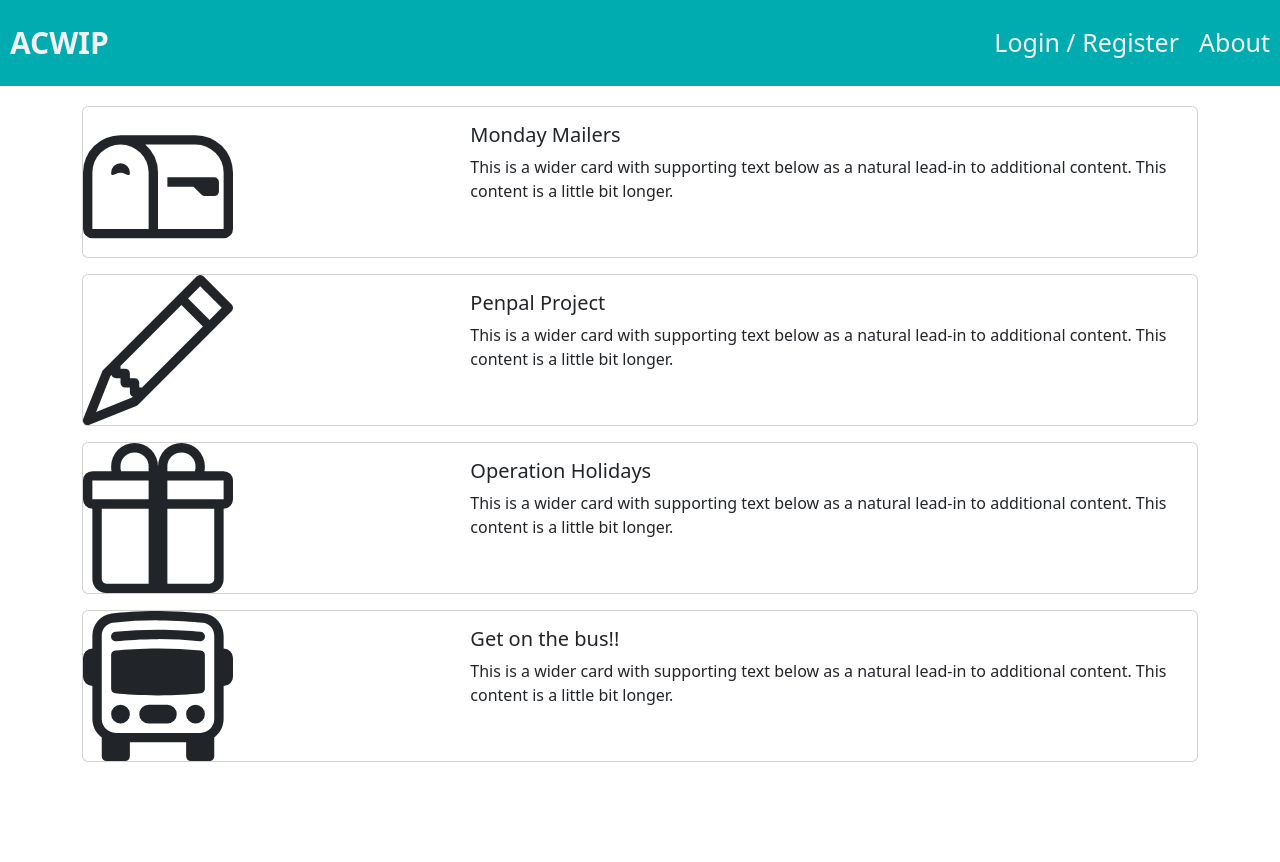
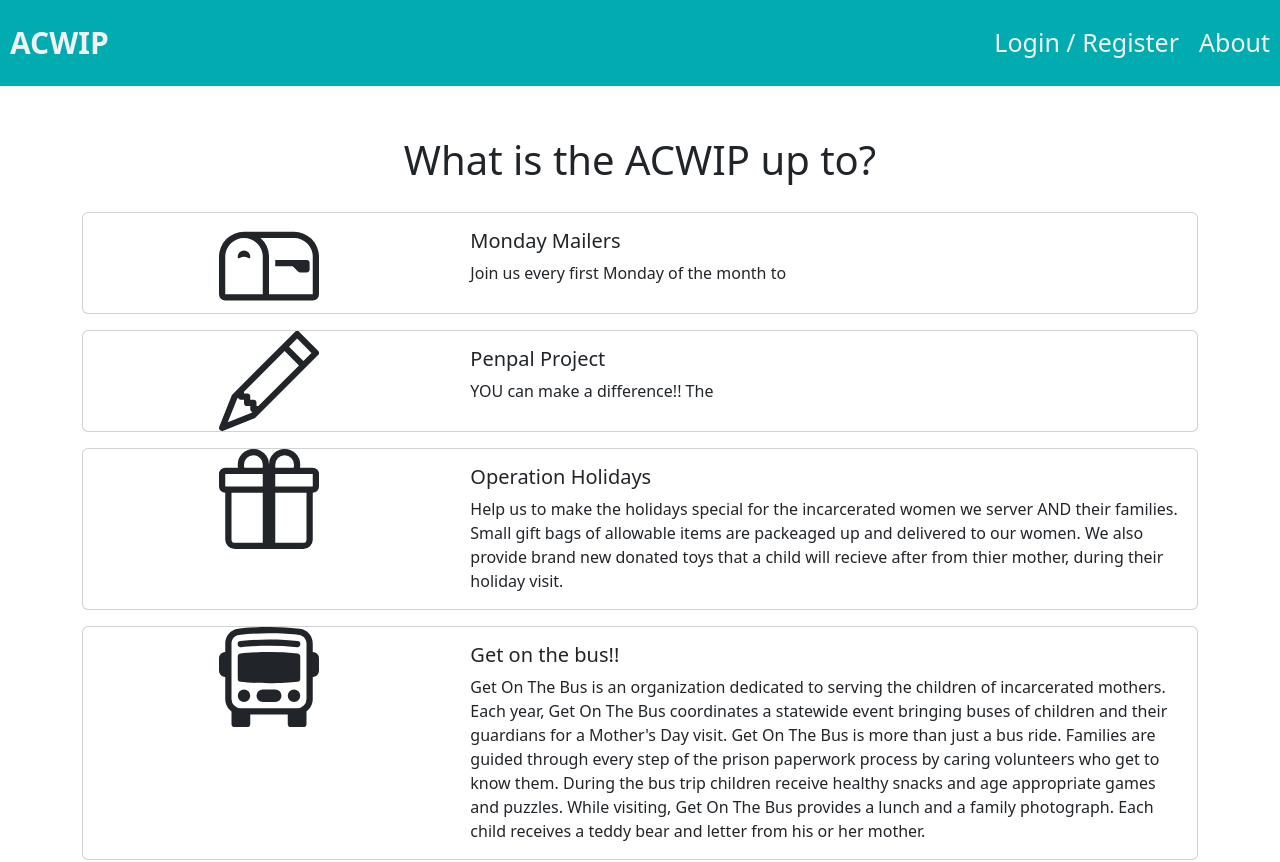
Before and after one commit to prime-mcgowan/solo_ACWIP, a React (Create React App) app: page /#/getInvolvedPage in a window 1280 px wide. Shown: the top 862 px of the page. Built offline with nearby package versions, Linux system fonts and the light colour scheme; no server answers.

Commit message:
volunteerForm onClick info completed and writitngTips page styled

```diff
--- a/src/components/GetInformed/GetInformedPage.jsx
+++ b/src/components/GetInformed/GetInformedPage.jsx
@@ -5,10 +5,25 @@ import { useHistory } from 'react-router-dom';
 
 function GetInformedPage() {
 
+  const numberStyles = {
+    position:'realative',
+    justifyContent:'center',
+    alignItems:'center',
+    alignSelf:'center',
+    paddingTop: 15,
+    fontSize:50
+  }
+
+  const cardBodyStyles = {
+    fontSize: 25,
+    textAlign:'center'
+  }
+
+
     return (
 <>
 
-<div className="intro" style={{paddingTop:40, marginLeft: 75, marginRight: 75, fontSize: 18, textAlign:'center'}}>
+<div className="intro" style={{paddingTop:40, marginLeft: 75, marginRight: 75, fontSize: 24, textAlign:'center'}}>
     <p>The majority of women in prison are mothers, and they are usually the primary caretakers of the children.
         The huge increase in female incarceration has significant impact on children and families.
         An incarcerated woman is at risk of losing her children to the foster care system,
@@ -26,35 +41,29 @@ function GetInformedPage() {
   style={{position:'realative',justifyContent:'center', alignItems:'center', alignSelf:'center',
           paddingTop: 15, fontSize:50}}>80</h5>
     <div className="card-body" >
-      <h5 className="card-title" style={{fontSize: 25, textAlign:'center'}}>Percentage of incarcerated women who are mothers.</h5>
+      <h5 className="card-title" style={cardBodyStyles}>Eighty percent of incarcerated women are mothers.</h5>
     </div>
     {/* https://www.prisonpolicy.org/factsheets/women_pie_chart_report_2019.pdf */}
   </div>
 
 
   <div className="card">
-  <h5 className="card-title">1.25</h5>
+  <h5 className="card-title" style={numberStyles}>1.25</h5>
     <div className="card-body">
-      <h5 className="card-title">1.25 million children in have an incarcerated parent</h5>
+      <h5 className="card-title" style={cardBodyStyles}>Over one million children have an incarcerated parent</h5>
     </div>
       {/* https://www.aclu.org/other/facts-about-over-incarceration-women-united-states */}
 
   </div>
 
   <div className="card">
-  <h5 className="card-title">77</h5>
+  <h5 className="card-title" style={numberStyles}>77</h5>
     <div className="card-body">
-      <h5 className="card-title">Percentage of women who have experienced partner violence</h5>
+      <h5 className="card-title" style={cardBodyStyles}>Seventy-seven percent of incarncerated women have experienced partner violence</h5>
     </div>
   </div>
 
-  <div className="card">
-  <h5 className="card-title">39</h5>
-    <div className="card-body">
-      <h5 className="card-title">Percentage incarcerated women who led a single-parent household</h5>
-    </div>
-    {/* https://www.sentencingproject.org/app/uploads/2022/11/Incarcerated-Women-and-Girls.pdf */}
-  </div>
+
 </div>
 
 
@@ -62,33 +71,26 @@ function GetInformedPage() {
 {/* second card deck */}
 <div className="card-group" style={{marginLeft: 100, marginRight: 100}}>
   <div className="card">
-  <h5 className="card-title">63</h5>
+  <h5 className="card-title" style={numberStyles}>63</h5>
     <div className="card-body">
-      <h5 className="card-title">Percentage incarcerated individuals imprisoned over 100 miles from their families.</h5>
+      <h5 className="card-title" style={cardBodyStyles}>Sixty-three percent of incarcerated individuals are imprisoned over 100 miles away from their families</h5>
     </div>
     {/* https://www.prisonpolicy.org/reports/prisonvisits.html*/}
   </div>
 
-  <div className="card">
-  <h5 className="card-title"></h5>
-    <div className="card-body">
-      <h5 className="card-title"></h5>
-    </div>
-      {/* https://www.aclu.org/other/facts-about-over-incarceration-women-united-states */}
 
-  </div>
 
   <div className="card">
-  <h5 className="card-title">13</h5>
+  <h5 className="card-title" style={numberStyles}>13</h5>
     <div className="card-body">
-      <h5 className="card-title">Incarcerated individuals who recieve visitors have their chances of a felony re-conviction drop by 13%</h5>
+      <h5 className="card-title" style={cardBodyStyles}>Incarcerated individuals who recieve visitors have their chances of a felony re-conviction drop by thirteen percent</h5>
     </div>
   </div>
 
   <div className="card">
-  <h5 className="card-title">39</h5>
+  <h5 className="card-title" style={numberStyles}>39</h5>
     <div className="card-body">
-      <h5 className="card-title">Percentage incarcerated women who led a single-parent household</h5>
+      <h5 className="card-title" style={cardBodyStyles}>Thirty-nine percent of incarcerated women led a single-parent household</h5>
     </div>
     {/* https://www.sentencingproject.org/app/uploads/2022/11/Incarcerated-Women-and-Girls.pdf */}
   </div>
--- a/src/components/GetInvolvedPage/GetInvolvedPage.jsx
+++ b/src/components/GetInvolvedPage/GetInvolvedPage.jsx
@@ -3,23 +3,36 @@ import { useHistory } from 'react-router-dom';
 
 import Card from 'react-bootstrap/Card';
 import CardGroup from 'react-bootstrap/CardGroup';
+import { faItalic } from '@fortawesome/free-solid-svg-icons';
 
 
 
 
     function GetInvolvedPage() {
 
+    const history = useHistory();
+
+    const svgStyles = {
+        display:'flex',
+        justifyContent:'center'
+    }
+
       return (
 
-            <div className="container">
+        <>
+
+                <h1 style={{marginTop:50, textAlign: 'center'}}>What is the ACWIP up to?</h1>
+
+
+            <div className="container" style={{}}>
 
                 <div className="card mb-3">
                     <div className="row g-0">
 
-                        <div className="col-md-4">
+                        <div className="col-md-4" style={svgStyles}>
                             <svg xmlns="http://www.w3.org/2000/svg"
-                                width="150"
-                                height="150"
+                                width="100"
+                                height="100"
                                 fill="currentColor"
                                 className="bi bi-mailbox"
                                 viewBox="0 0 16 16">
@@ -31,20 +44,22 @@ import CardGroup from 'react-bootstrap/CardGroup';
                         <div className="col-md-8">
                             <div className="card-body">
                                 <h5 className="card-title">Monday Mailers</h5>
-                                <p className="card-text">This is a wider card with supporting text below as a natural lead-in to additional content. This content is a little bit longer.</p>
+                                <p className="card-text">
+                                    Join us every first Monday of the month to
+                                </p>
                         </div>
                     </div>
                 </div>
             </div>
 
 
-            <div className="card mb-3" sx={{maxWidth: '540px'}}>
+            <div className="card mb-3" >
                 <div className="row g-0">
 
-                        <div className="col-md-4">
+                        <div className="col-md-4" style={svgStyles}>
                             <svg xmlns="http://www.w3.org/2000/svg"
-                                width="150"
-                                height="150"
+                                width="100"
+                                height="100"
                                 fill="currentColor"
                                 className="bi bi-pencil"
                                 viewBox="0 0 16 16">
@@ -55,7 +70,9 @@ import CardGroup from 'react-bootstrap/CardGroup';
                         <div className="col-md-8">
                             <div className="card-body">
                                 <h5 className="card-title">Penpal Project</h5>
-                                <p className="card-text">This is a wider card with supporting text below as a natural lead-in to additional content. This content is a little bit longer.</p>
+                                <p className="card-text">
+                                    YOU can make a difference!! The
+                                </p>
                             </div>
                         </div>
                 </div>
@@ -64,10 +81,10 @@ import CardGroup from 'react-bootstrap/CardGroup';
             <div className="card mb-3" sx={{maxWidth: '540px'}}>
                 <div className="row g-0">
 
-                        <div className="col-md-4">
+                        <div className="col-md-4" style={svgStyles}>
                             <svg xmlns="http://www.w3.org/2000/svg"
-                                width="150"
-                                height="150"
+                                width="100"
+                                height="100"
                                 fill="currentColor"
                                 className="bi bi-gift"
                                 viewBox="0 0 16 16">
@@ -78,7 +95,11 @@ import CardGroup from 'react-bootstrap/CardGroup';
                         <div className="col-md-8">
                             <div className="card-body">
                                 <h5 className="card-title">Operation Holidays</h5>
-                                <p className="card-text">This is a wider card with supporting text below as a natural lead-in to additional content. This content is a little bit longer.</p>
+                                <p className="card-text">
+                                    Help us to make the holidays special for the incarcerated women we server AND their families.
+                                    Small gift bags of allowable items are packeaged up and delivered to our women. We also provide
+                                    brand new donated toys that a child will recieve after from thier mother, during their holiday visit.
+                                </p>
                             </div>
                          </div>
                 </div>
@@ -88,10 +109,10 @@ import CardGroup from 'react-bootstrap/CardGroup';
             <div className="card mb-3" sx={{maxWidth: '540px'}}>
                 <div className="row g-0">
 
-                    <div className="col-md-4">
+                    <div className="col-md-4" style={svgStyles}>
                         <svg xmlns="http://www.w3.org/2000/svg"
-                            width="150"
-                            height="150"
+                            width="100"
+                            height="100"
                             fill="currentColor"
                             className="bi bi-bus-front"
                             viewBox="0 0 16 16">
@@ -103,7 +124,13 @@ import CardGroup from 'react-bootstrap/CardGroup';
                         <div className="col-md-8">
                             <div className="card-body">
                                 <h5 className="card-title">Get on the bus!!</h5>
-                                <p className="card-text">This is a wider card with supporting text below as a natural lead-in to additional content. This content is a little bit longer.</p>
+                                <p className="card-text">
+                                Get On The Bus is an organization dedicated to serving the children of incarcerated mothers. Each year,
+                                Get On The Bus coordinates a statewide event bringing buses of children and their guardians
+                                for a Mother's Day visit. Get On The Bus is more than just a bus ride. Families are guided through every step of the prison paperwork
+                                process by caring volunteers who get to know them. During the bus trip children receive healthy snacks and age appropriate games and puzzles.
+                                While visiting, Get On The Bus provides a lunch and a family photograph. Each child receives a teddy bear and letter from his or her mother.
+                                </p>
                             </div>
                         </div>
                 </div>
@@ -111,8 +138,15 @@ import CardGroup from 'react-bootstrap/CardGroup';
 
 
 
+            <div className="callToAction" style={{textAlign:'center', marginTop: 25}}>
+            <h2><span style={{fontStyle:'italic'}}>We can't do this work alone...</span>We need YOU.</h2><button className="btn btn-primary profile-button" type="button" style={{backgroundColor: '#008183', marginTop:10}}
+                            onClick={() => history.push('/registration')}>BECOME A VOLUNTEER
+                    </button>
+            </div>
 
-            </div>//closing tag for className="container"
+
+            </div> {/* closing tag for className="container" */}
+            </>
       )//closing for return
     }//end of GetInvolvedFunction
 
--- a/src/components/LandingPage/LandingPage.jsx
+++ b/src/components/LandingPage/LandingPage.jsx
@@ -93,7 +93,7 @@ function LandingPage() {
       <button className="btn btn-primary profile-button" type="button"
       onClick={() => history.push('/getInvolvedPage')}>GET INVOLVED</button>
        <button className="btn btn-primary profile-button" type="button" style={{backgroundColor: '#008183', marginLeft: '.1rem', marginTop:'1rem', alignItems:'center'}}
-      onClick={() => history.push('/getInvolvedPage')}>BECOME A VOLUNTEER</button>
+      onClick={() => history.push('/registration')}>BECOME A VOLUNTEER</button>
     </div>
   </div>
 </div>
--- a/src/components/LogOutButton/LogOutButton.jsx
+++ b/src/components/LogOutButton/LogOutButton.jsx
@@ -1,7 +1,11 @@
 import React from 'react';
 import { useDispatch } from 'react-redux';
+import { useHistory } from 'react-router-dom';
 
 function LogOutButton(props) {
+
+  const history = useHistory();
+
   const dispatch = useDispatch();
   return (
     <button
```
Also changed, not shown: src/components/UserPage/UserPage.jsx (+7 -3 lines), src/components/VolunteerForm/VolunteerForm.jsx (+18 -8 lines), src/components/VolunteerPortalPage/VolunteerPortalPage.jsx (+4 -4 lines), src/components/VolunteerPortalPage/WritingTips.jsx (+71 -11 lines).
